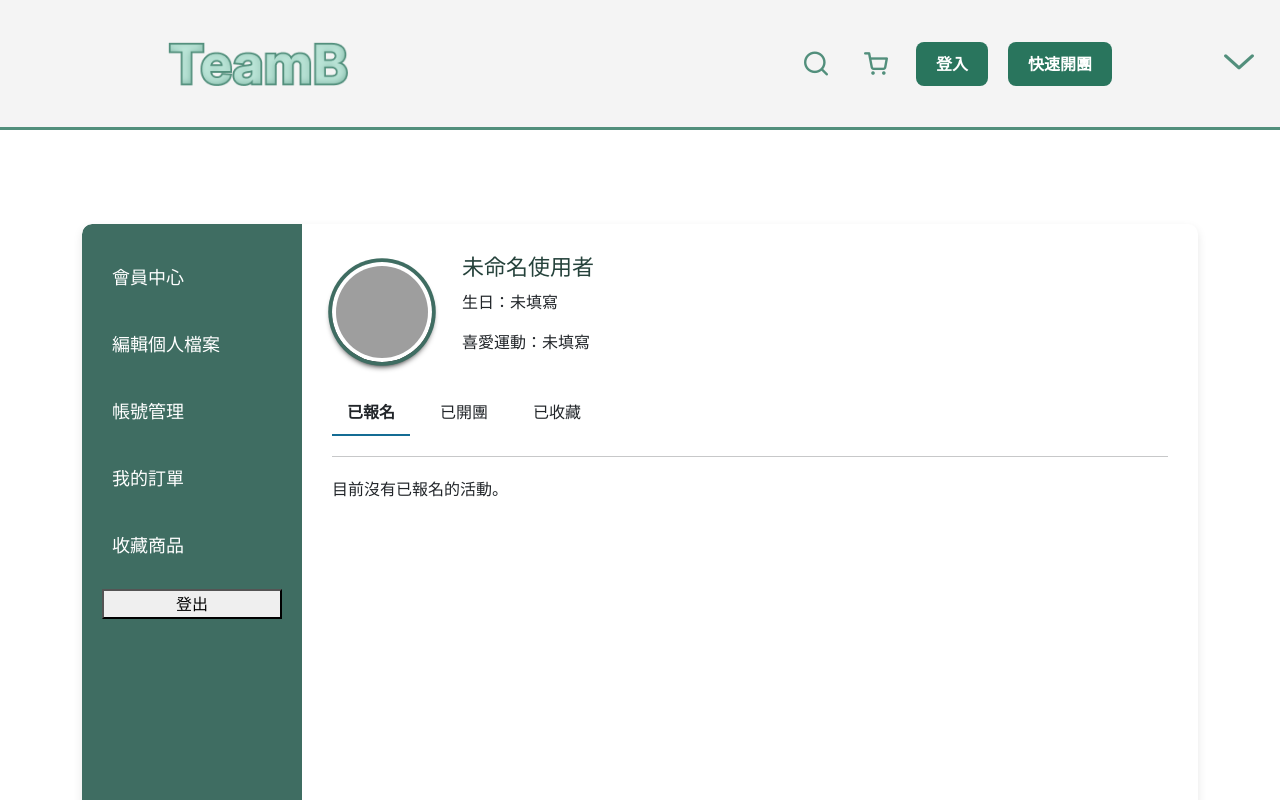
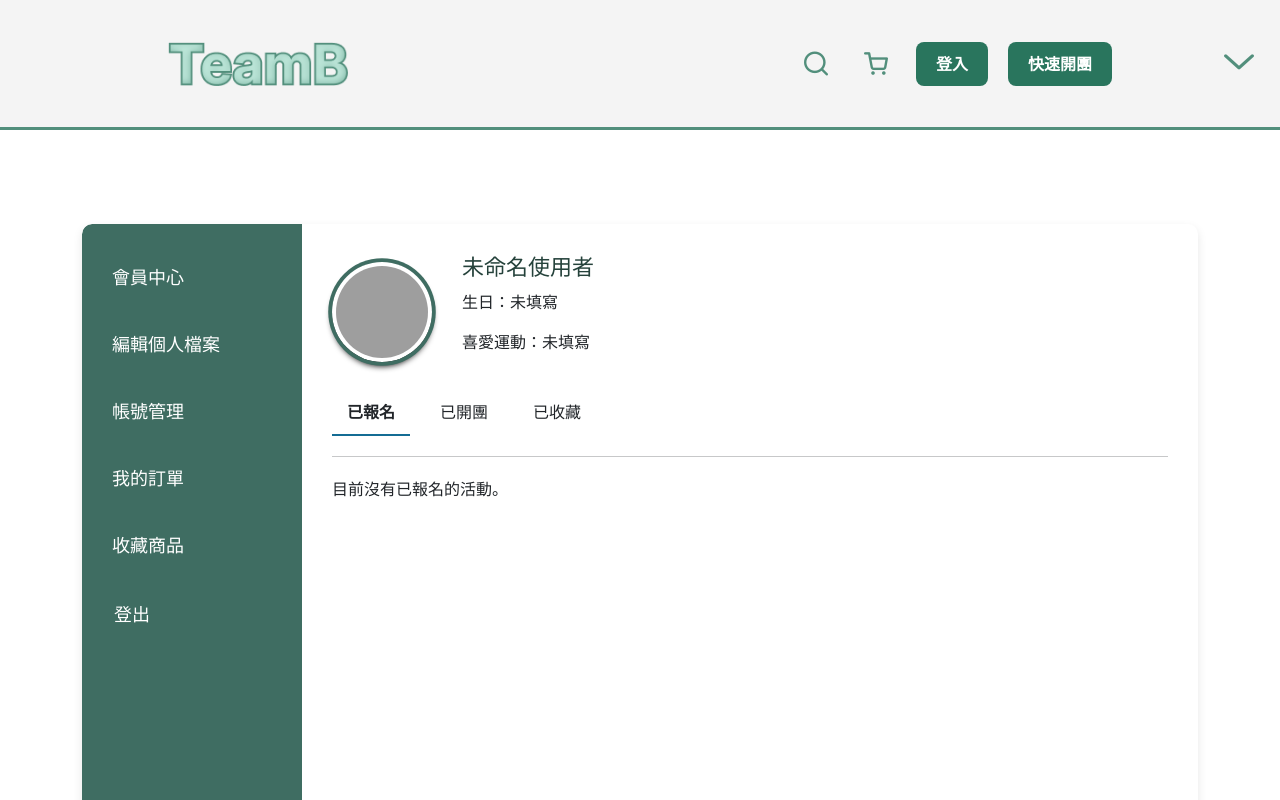
Before and after one commit to zx0938013408/TeamB_next, a Next.js app: page /auth/member in a window 1280 px wide. Shown: the top 800 px of the page. Built offline with nearby package versions, Linux system fonts and the light colour scheme.

Commit message:
側邊欄css

```diff
--- a/styles/Header.module.css
+++ b/styles/Header.module.css
@@ -313,7 +313,7 @@
 }
 .dropdownMenu {
   position: absolute;
-  right: 310px;
+  right: 360px;
   background-color: #ffffff;
   border: 1px solid #ddd;
   border-radius: 12px;
--- a/styles/auth/member.module.css
+++ b/styles/auth/member.module.css
@@ -34,7 +34,8 @@
 
 .menuItem:hover,
 .menuItem.active {
-    background-color: #146C94;
+    background-color: #5f8b7c;
+    color: #fff;
 }
 
 /* ✅ 內容區塊 */
@@ -144,3 +145,24 @@
   .userInfo{
     margin-left: 10px;
   }
+
+
+  .menuItemBtn {
+    font-size: 18px;
+    padding: 12px 12px;
+    border-radius: 0;
+    background: none;
+    border: none;
+    cursor: pointer;
+    color: white;
+    text-align: left;
+    width: 100%;
+    transition: background 0.3s;
+  }
+
+  .menuItemBtn:hover {
+    background-color: #4e7367;
+    color: #fff;
+    border-radius: 5px;
+
+  }
```
